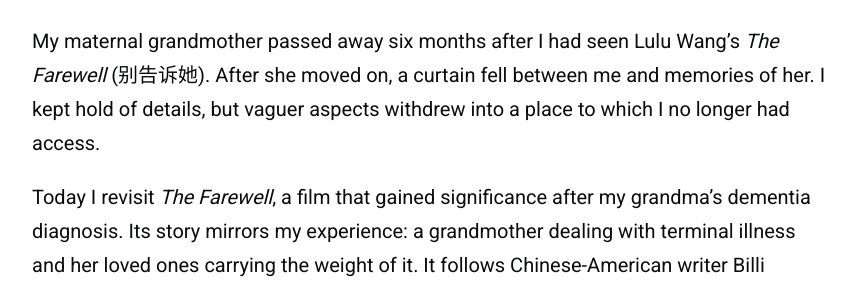
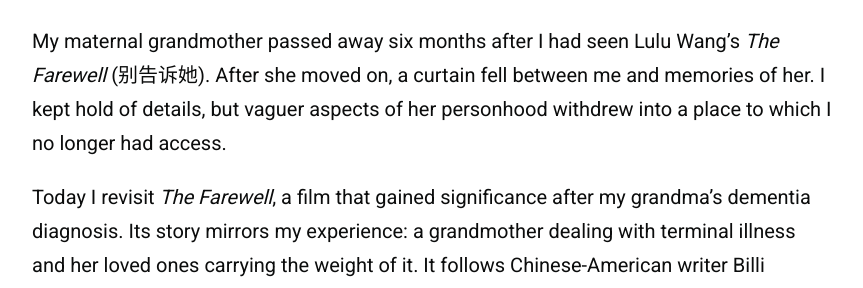
Before and after one commit to zoeurl/zoedowney.github.io, a Jekyll site: the page built from _posts/2023-07-12-the-farewell.md, in a window 1280 px wide. Shown: the part 729-1017 px from the top of the page, without its empty margins (208-1071 px from the left). Built offline with Jekyll 4.4.1, drawn with Linux system fonts in a browser that asks for light colours.

Commit message:
Update 2023-07-12-the-farewell.md

```diff
--- a/_posts/2023-07-12-the-farewell.md
+++ b/_posts/2023-07-12-the-farewell.md
@@ -9,7 +9,7 @@
 image-alt-text: "Awkwafina as Billi against a backdrop of red city lights, her eyes gazing upwards."
 ---
 
-My maternal grandmother passed away six months after I had seen Lulu Wang's _The Farewell_ (别告诉她). After she moved on, a curtain fell between me and memories of her. I kept hold of details, but vaguer aspects withdrew into a place to which I no longer had access.
+My maternal grandmother passed away six months after I had seen Lulu Wang's _The Farewell_ (别告诉她). After she moved on, a curtain fell between me and memories of her. I kept hold of details, but vaguer aspects of her personhood withdrew into a place to which I no longer had access.
 
 Today I revisit _The Farewell_, a film that gained significance after my grandma's dementia diagnosis. Its story mirrors my experience: a grandmother dealing with terminal illness and her loved ones carrying the weight of it. It follows Chinese-American writer Billi (Awkwafina), whose Nai Nai (Zhao Shu-zhen) doesn’t know she’s dying. Nai Nai receives a stage four lung cancer diagnosis that her family conceal from her. Medical results are falsified and CT scans find only ‘benign shadows.’ Billi — who has been brought up in America — wishes to tell her grandmother. Her Chinese-born family disagree. As Billi’s mother (Diana Lin) insists: ‘It’s not the cancer that kills [...] It’s the fear.’
 
```
